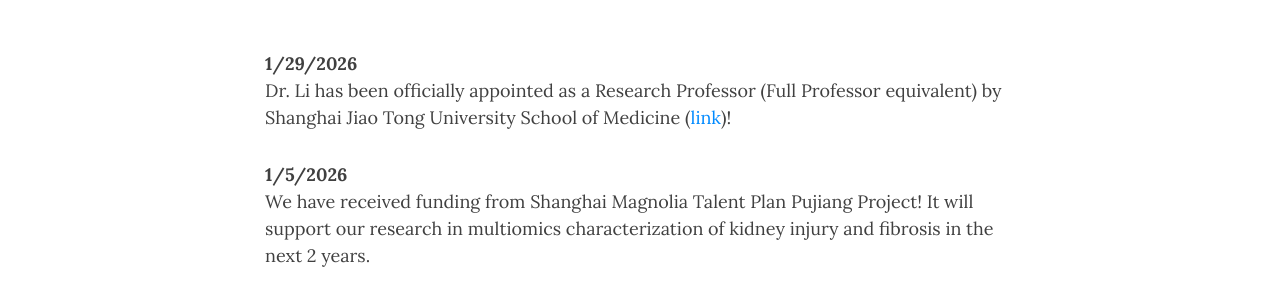
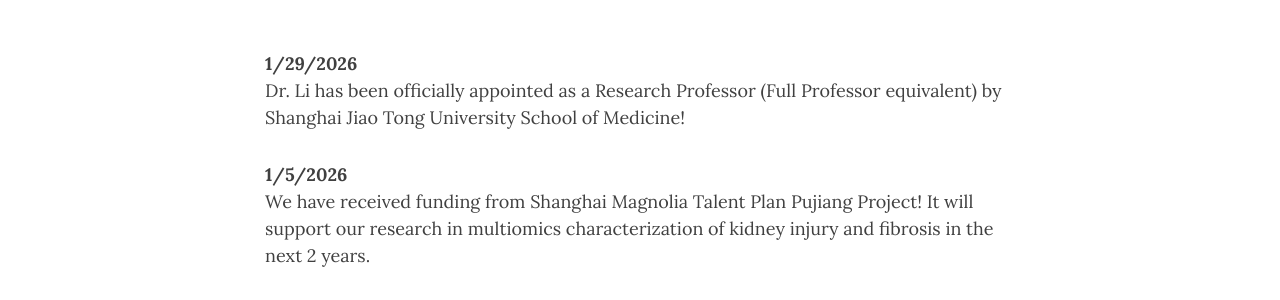
Before and after one commit to TheLiLab/thelilab.github.io, a Jekyll site: the page built from News.md, in a window 1280 px wide and 1384 px high. Shown: the part 504-804 px from the top of the window. Built offline with Jekyll 4.4.1, drawn with Linux system fonts in a browser that asks for light colours; nearby versions of some CDN libraries.

Commit message:
Update News.md

```diff
--- a/News.md
+++ b/News.md
@@ -8,7 +8,7 @@
 ---
 
 <strong>1/29/2026</strong><br>
-Dr. Li has been officially appointed as a Research Professor (Full Professor equivalent) by Shanghai Jiao Tong University School of Medicine (<a href="https://www.shsmu.edu.cn/xxgk/info/1075/11524.htm" target="_blank">link</a>)!
+Dr. Li has been officially appointed as a Research Professor (Full Professor equivalent) by Shanghai Jiao Tong University School of Medicine!
 
 <strong>1/5/2026</strong><br>
 We have received funding from Shanghai Magnolia Talent Plan Pujiang Project! It will support our research in multiomics characterization of kidney injury and fibrosis in the next 2 years.
```
